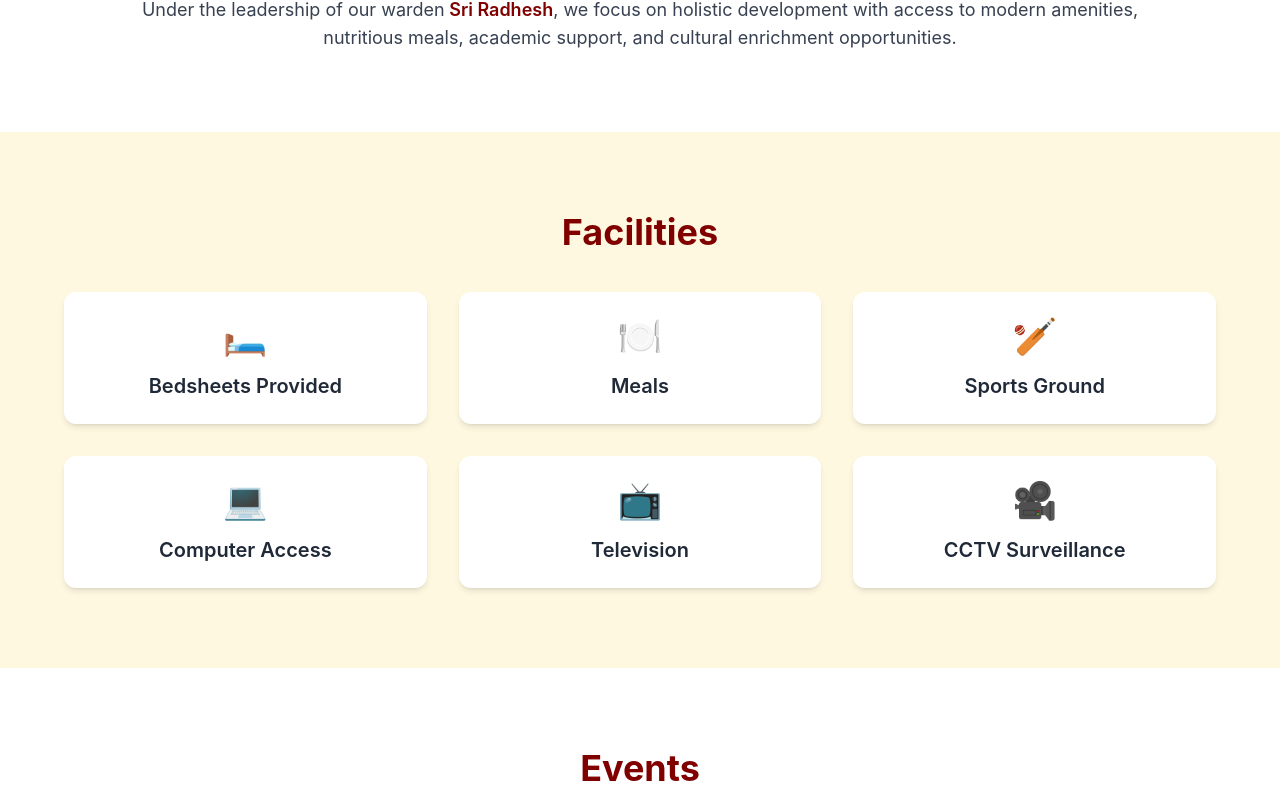
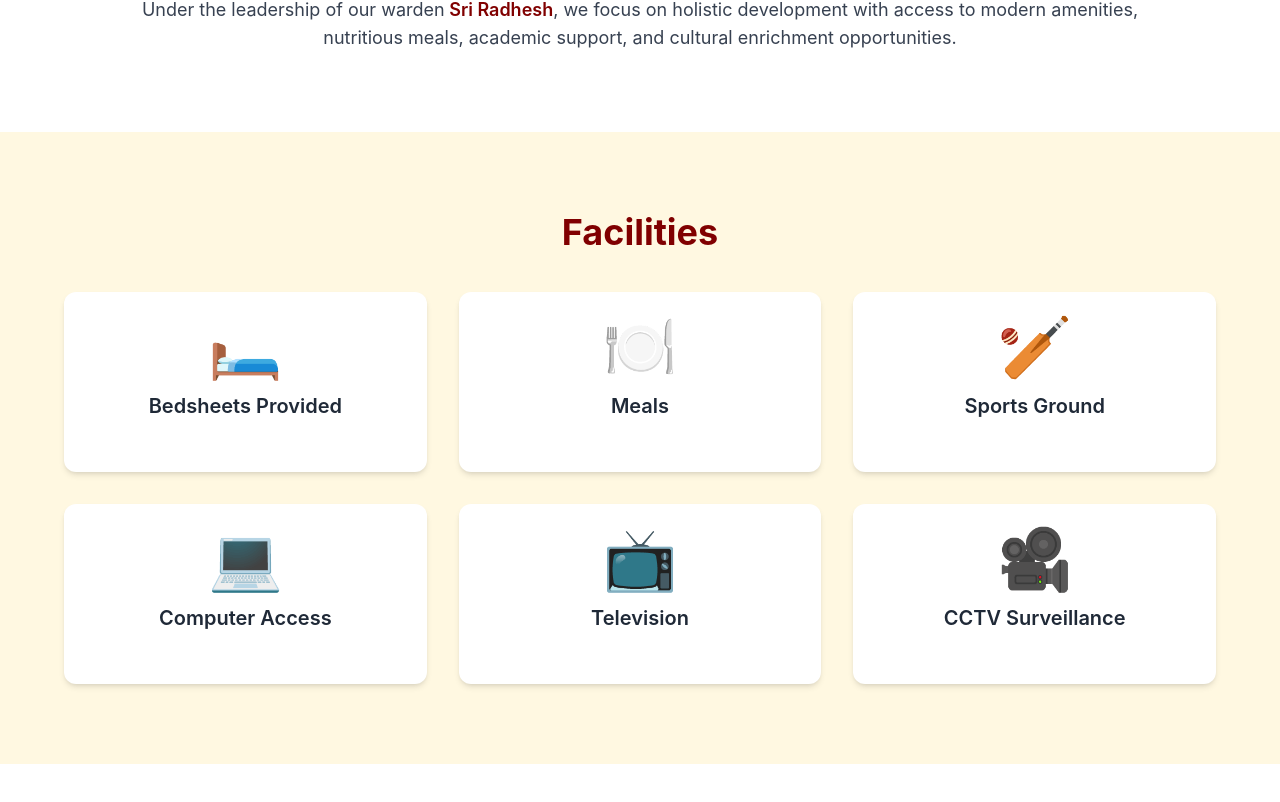
Before and after one commit to ganeshvgs/bcwd, a React (Create React App) app: page / in a window 1280 px wide. Shown: the part 1138-1940 px from the top of the page. Built offline with nearby package versions, Linux system fonts and the light colour scheme.

Commit message:
Update Facilities.jsx
wjbakvb

```diff
--- a/src/components/Facilities.jsx
+++ b/src/components/Facilities.jsx
@@ -1,51 +1,86 @@
-// src/components/Facilities.jsx
+import { useState } from "react";
 
 const facilities = [
   {
     title: "Bedsheets Provided",
     icon: "🛏️",
+    image:
+      "https://5.imimg.com/data5/ANDROID/Default/2021/9/TL/QA/CG/3929269/product-jpeg.jpg",
   },
   {
     title: "Meals",
     icon: "🍽️",
+    image:
+      "https://i.pinimg.com/736x/f5/91/dc/f591dc1a53f8be154769f9c816a610cc.jpg",
   },
   {
     title: "Sports Ground",
     icon: "🏏",
+    image:
+      "https://t3.ftcdn.net/jpg/00/64/01/76/360_F_64017651_wYll2mTJh8zNVj7mK6Do0gZO09X0Ezq0.jpg",
   },
   {
     title: "Computer Access",
     icon: "💻",
+    image:
+      "https://media.istockphoto.com/id/506340238/photo/pc-room.jpg?s=612x612&w=0&k=20&c=hClJ3bjnW6n8gXSNbotpe520ofrREJYlJNMElU5CWJA=",
   },
   {
     title: "Television",
     icon: "📺",
+    image:
+      "https://www.shutterstock.com/image-photo/4k-monitor-isolated-on-white-260nw-357968483.jpg",
   },
   {
     title: "CCTV Surveillance",
     icon: "🎥",
+    image:
+      "https://t3.ftcdn.net/jpg/00/86/09/02/360_F_86090219_AgQYqc6e5WTemRT4gUBm9nWGfz3dmBan.jpg",
   },
 ];
 
 export default function Facilities() {
+  const [hoveredFacility, setHoveredFacility] = useState(null);
+
   return (
-    <section id="facilities" className="bg-cream py-20 px-6 md:px-10">
-      <div className="max-w-6xl mx-auto text-center">
+    <section id="facilities" className="bg-cream py-20 px-6 md:px-10 relative">
+      <div className="max-w-6xl mx-auto text-center relative">
         <h2 className="text-3xl md:text-4xl font-bold text-maroon mb-10">Facilities</h2>
 
-        <div className="grid grid-cols-1 sm:grid-cols-2 md:grid-cols-3 gap-8">
+        <div className="grid grid-cols-1 sm:grid-cols-2 md:grid-cols-3 gap-8 relative">
           {facilities.map((facility, index) => (
             <div
               key={index}
-              className="group bg-white rounded-xl shadow-md p-6 flex flex-col items-center transition-all duration-300 transform hover:shadow-2xl hover:scale-105 relative overflow-hidden"
+              className="group bg-white rounded-xl shadow-md p-6 flex flex-col items-center relative cursor-pointer"
+              style={{ minHeight: "180px" }}
+              onMouseEnter={() => setHoveredFacility(index)}
+              onMouseLeave={() => setHoveredFacility(null)}
             >
-              {/* 🔻 Accent bar on hover */}
-              <span className="absolute left-0 top-0 h-full w-1 bg-maroon opacity-0 group-hover:opacity-100 transition-all duration-300"></span>
+              {/* Image with fade in/out */}
+              <img
+                src={facility.image}
+                alt={facility.title}
+                className={`absolute inset-0 w-full h-full rounded-xl object-cover transition-opacity duration-700 ${
+                  hoveredFacility === index ? "opacity-100 z-10" : "opacity-0 z-0"
+                }`}
+              />
 
-              <div className="text-4xl mb-4 transform transition-transform duration-300 group-hover:rotate-12">
+              {/* Icon and title visible under image */}
+              <span
+                className={`absolute left-0 top-0 h-full w-1 bg-maroon opacity-0 group-hover:opacity-100 transition-all duration-300 z-20`}
+              ></span>
+              <div
+                className={`text-6xl mb-4 transition-opacity duration-500 ${
+                  hoveredFacility === index ? "opacity-0" : "opacity-100"
+                }`}
+              >
                 {facility.icon}
               </div>
-              <h3 className="text-xl font-semibold text-gray-800 group-hover:text-maroon transition-colors duration-300">
+              <h3
+                className={`text-xl font-semibold text-gray-800 transition-colors duration-300 ${
+                  hoveredFacility === index ? "opacity-0" : "opacity-100"
+                } group-hover:text-maroon`}
+              >
                 {facility.title}
               </h3>
             </div>
```
